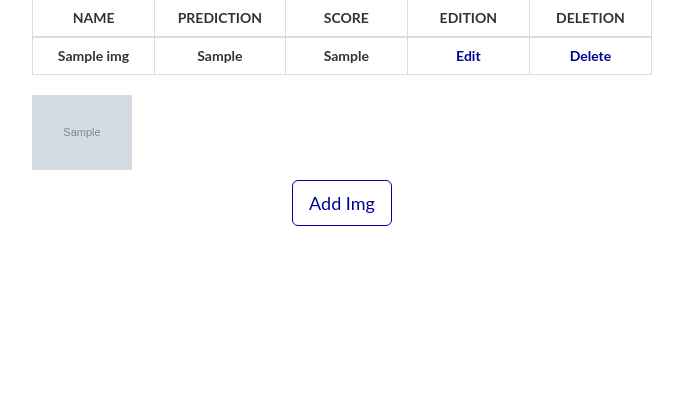
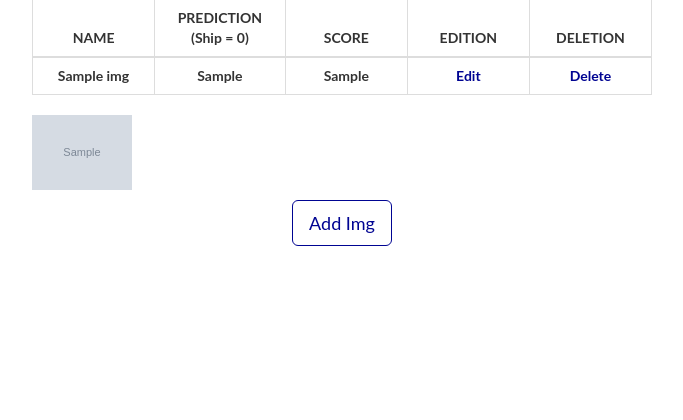
Before and after one commit to camillesauer/ClimateProject---E3, a Flask app: page /admin/images/ in a window 1280 px wide. Shown: the part 534-954 px from the top of the page, without its empty margins (298-981 px from the left). Run offline with Flask 2, Linux system fonts and the light colour scheme; a user stored in the database is signed in; tables that the repository leaves empty hold one stand-in row (values such as "Sample post"); grey boxes marked "Sample" are stand-in pictures; some libraries are stand-ins or nearby versions.

Commit message:
optimize user experience

```diff
--- a/app/templates/admin/images/images.html
+++ b/app/templates/admin/images/images.html
@@ -20,7 +20,7 @@
               <thead>
                 <tr>
                   <th width="15%"> NAME </th>
-                  <th width="15%"> PREDICTION </th>
+                  <th width="15%"> PREDICTION (Ship = 0) </th>
                   <th width="15%"> SCORE </th>
                   <th width="15%"> EDITION</th>
                   <th width="15%"> DELETION</th>
```
Also changed, not shown: 1 other file.
